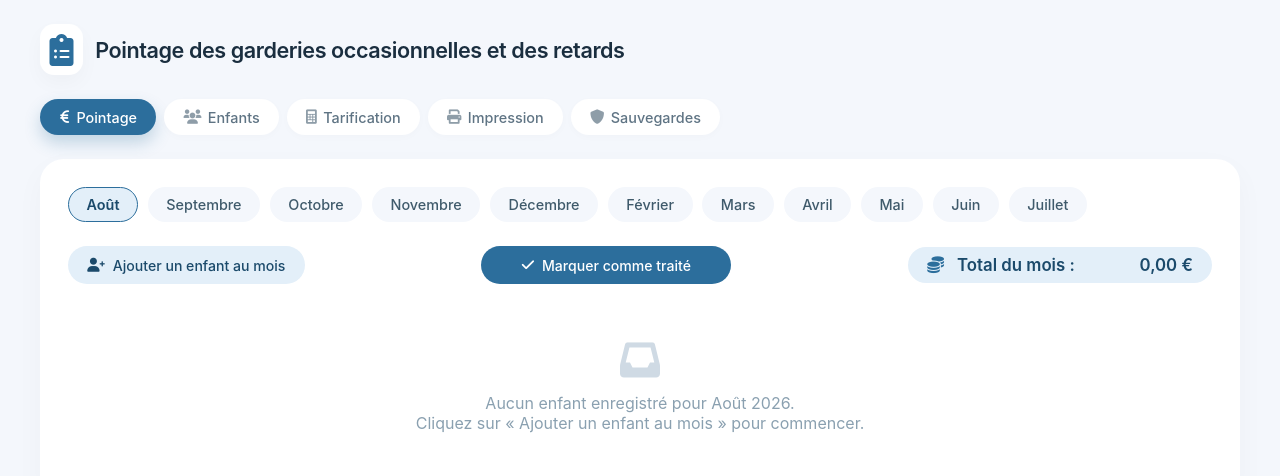
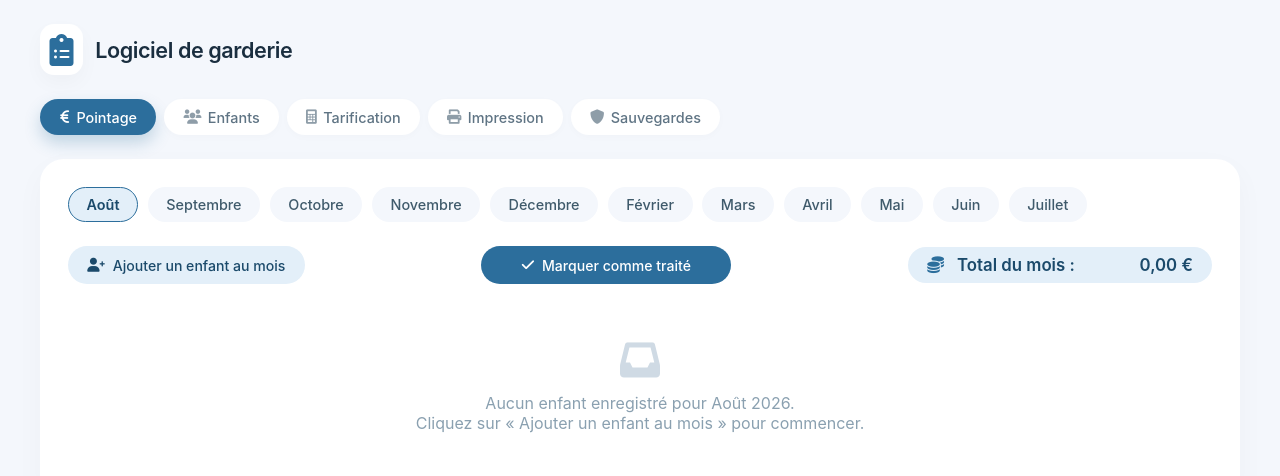
Before and after one commit to heurtinstephane-reunion/garderie, a plain HTML site: page index.html in a window 1280 px wide. Drawn offline with nearby package versions, Linux system fonts and the light colour scheme.

Commit message:
Update index.html

```diff
--- a/index.html
+++ b/index.html
@@ -3,7 +3,7 @@
 <head>
 <meta charset="UTF-8">
 <meta name="viewport" content="width=device-width, initial-scale=1.0">
-<title>Pointage des garderies occasionnelles et des retards</title>
+<title>Logiciel de garderie</title>
 <link rel="stylesheet" href="https://cdnjs.cloudflare.com/ajax/libs/font-awesome/6.0.0-beta3/css/all.min.css">
 <link rel="stylesheet" href="styles.css">
 </head>
@@ -12,7 +12,7 @@
   <header class="app-header">
     <div class="logo">
       <i class="fas fa-clipboard-list"></i>
-      <h1>Pointage des garderies occasionnelles et des retards</h1>
+      <h1>Logiciel de garderie</h1>
     </div>
   </header>
 
```
